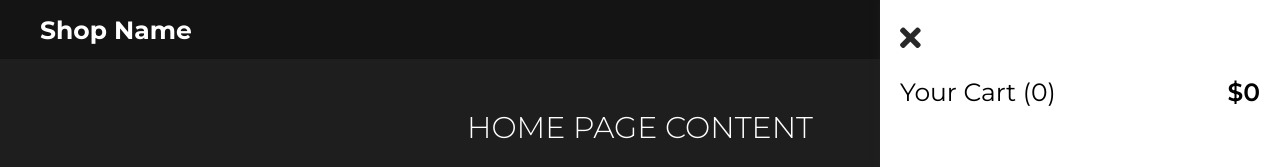
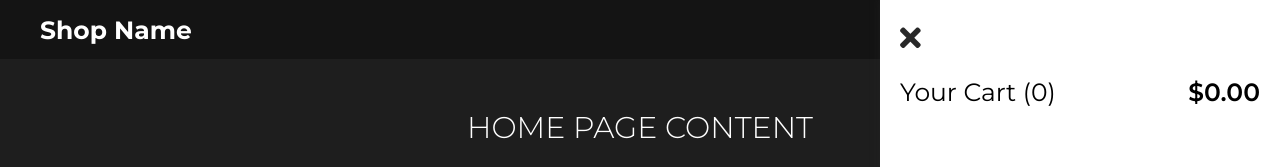
Before and after one commit to ABojo/ShoppingCart, a React (Create React App) app: page / in a window 1280 px wide. Both pictures are taken after a click on the element 1228 px from the left and 29 px from the top of the page. Shown: the top 167 px of the page. Built offline with nearby package versions, Linux system fonts and the light colour scheme; the HTML template or start-up script is replaced by a standard one.

Commit message:
Callled toFixed method on the cartTotal and product total to make sure no long decimal numbers are shown

```diff
--- a/src/components/CartSidebar.js
+++ b/src/components/CartSidebar.js
@@ -28,7 +28,7 @@ function CartSidebar(props) {
       </h1>
       <div className="cart-sidebar__info">
         <h1 className="cart-sidebar__title">Your Cart ({cartCount})</h1>
-        <h1 className="cart-sidebar__total">${cartTotal}</h1>
+        <h1 className="cart-sidebar__total">${cartTotal.toFixed(2)}</h1>
       </div>
       {cart.map((product) => (
         <div className="cart-sidebar__product">
@@ -48,7 +48,9 @@ function CartSidebar(props) {
               />
             </div>
           </div>
-          <h1 className="cart-sidebar__product__total">${product.total}</h1>
+          <h1 className="cart-sidebar__product__total">
+            ${product.total.toFixed(2)}
+          </h1>
         </div>
       ))}
       {cartCount ? (
```
